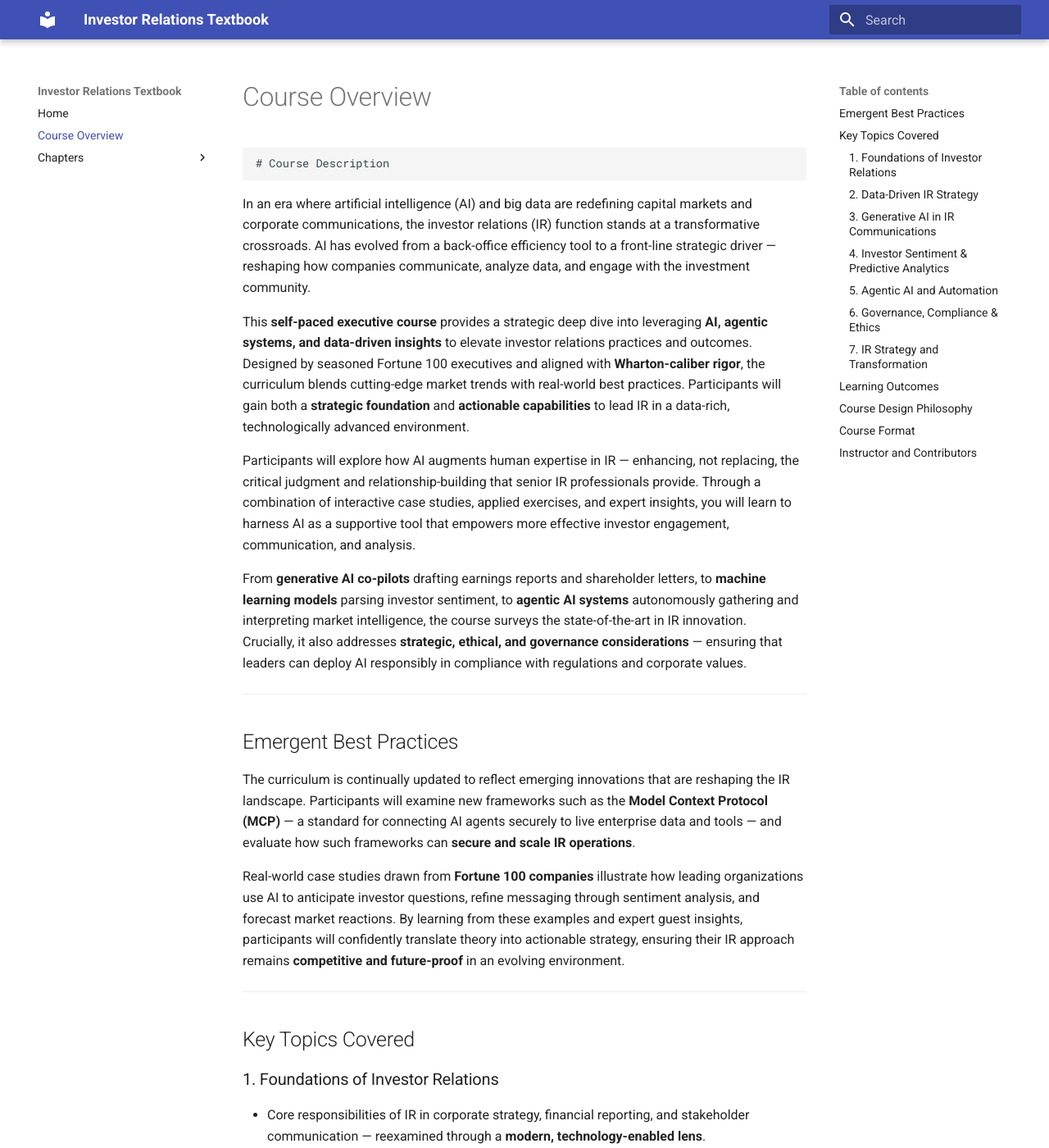
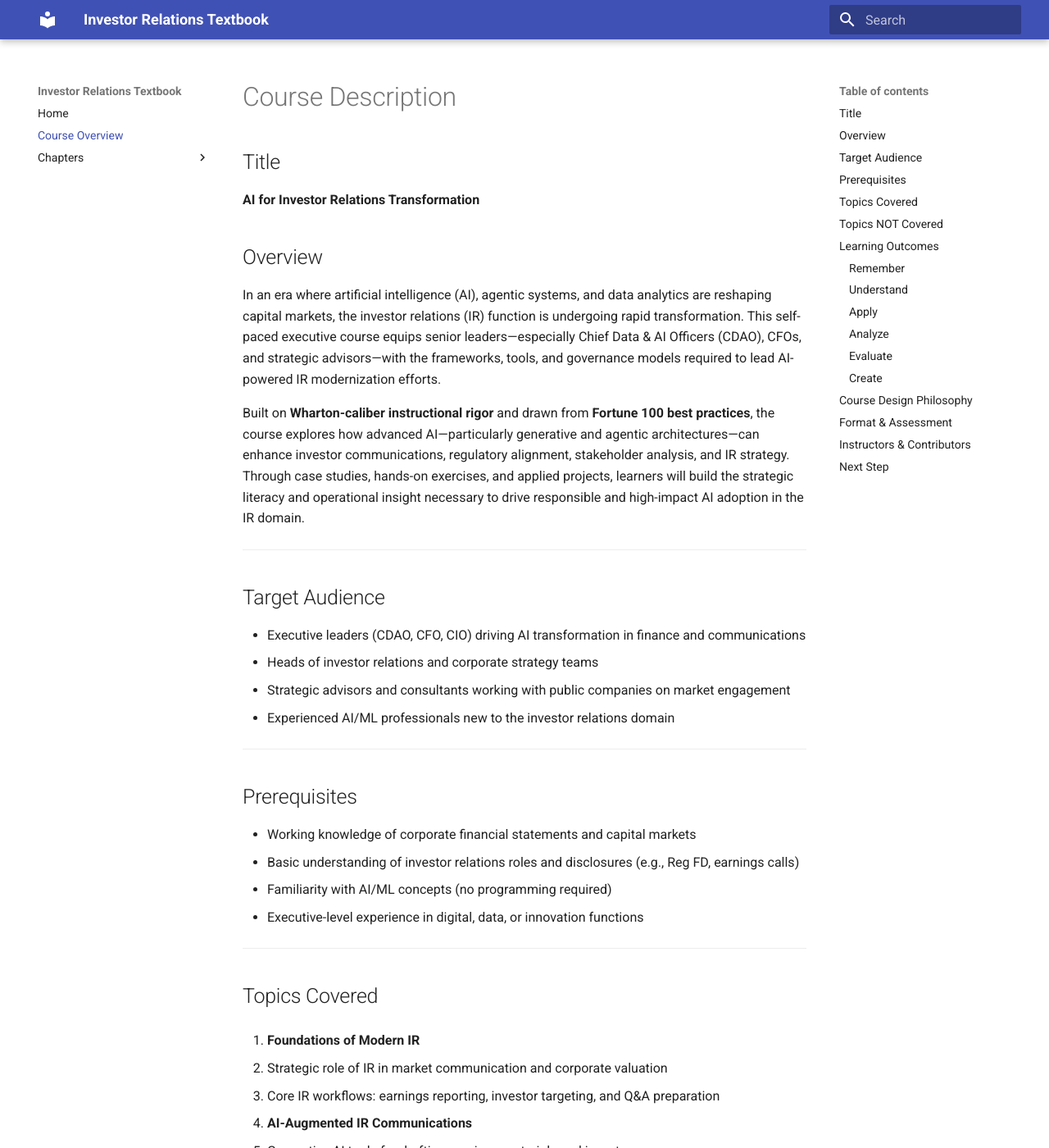
Before and after one commit to dberglu/ir-textbook, an MkDocs documentation site: the page built from docs/course-description.md, in a window 1280 px wide and 1400 px high. Shown: the whole window at 82% size. Built offline with MkDocs 1.6.1 and Material for MkDocs 9.7.7, drawn with Linux system fonts in a browser that asks for light colours; some of the changed text lies outside the part shown.

Commit message:
Update course-description.md with refined content and add .gitignore to exclude site folder

```diff
--- a/docs/course-description.md
+++ b/docs/course-description.md
@@ -1,107 +1,169 @@
-    # Course Description
+# Course Description
 
-In an era where artificial intelligence (AI) and big data are redefining capital markets and corporate communications, the investor relations (IR) function stands at a transformative crossroads. AI has evolved from a back-office efficiency tool to a front-line strategic driver — reshaping how companies communicate, analyze data, and engage with the investment community.
+## Title
 
-This **self-paced executive course** provides a strategic deep dive into leveraging **AI, agentic systems, and data-driven insights** to elevate investor relations practices and outcomes. Designed by seasoned Fortune 100 executives and aligned with **Wharton-caliber rigor**, the curriculum blends cutting-edge market trends with real-world best practices. Participants will gain both a **strategic foundation** and **actionable capabilities** to lead IR in a data-rich, technologically advanced environment.
+**AI for Investor Relations Transformation**
 
-Participants will explore how AI augments human expertise in IR — enhancing, not replacing, the critical judgment and relationship-building that senior IR professionals provide. Through a combination of interactive case studies, applied exercises, and expert insights, you will learn to harness AI as a supportive tool that empowers more effective investor engagement, communication, and analysis.
+## Overview
 
-From **generative AI co-pilots** drafting earnings reports and shareholder letters, to **machine learning models** parsing investor sentiment, to **agentic AI systems** autonomously gathering and interpreting market intelligence, the course surveys the state-of-the-art in IR innovation.
-Crucially, it also addresses **strategic, ethical, and governance considerations** — ensuring that leaders can deploy AI responsibly in compliance with regulations and corporate values.
+In an era where artificial intelligence (AI), agentic systems, and data analytics are reshaping capital markets, the investor relations (IR) function is undergoing rapid transformation. This self-paced executive course equips senior leaders—especially Chief Data & AI Officers (CDAO), CFOs, and strategic advisors—with the frameworks, tools, and governance models required to lead AI-powered IR modernization efforts.
+
+Built on **Wharton-caliber instructional rigor** and drawn from **Fortune 100 best practices**, the course explores how advanced AI—particularly generative and agentic architectures—can enhance investor communications, regulatory alignment, stakeholder analysis, and IR strategy. Through case studies, hands-on exercises, and applied projects, learners will build the strategic literacy and operational insight necessary to drive responsible and high-impact AI adoption in the IR domain.
 
 ---
 
-## Emergent Best Practices
+## Target Audience
 
-The curriculum is continually updated to reflect emerging innovations that are reshaping the IR landscape. Participants will examine new frameworks such as the **Model Context Protocol (MCP)** — a standard for connecting AI agents securely to live enterprise data and tools — and evaluate how such frameworks can **secure and scale IR operations**.
-
-Real-world case studies drawn from **Fortune 100 companies** illustrate how leading organizations use AI to anticipate investor questions, refine messaging through sentiment analysis, and forecast market reactions. By learning from these examples and expert guest insights, participants will confidently translate theory into actionable strategy, ensuring their IR approach remains **competitive and future-proof** in an evolving environment.
+* Executive leaders (CDAO, CFO, CIO) driving AI transformation in finance and communications
+* Heads of investor relations and corporate strategy teams
+* Strategic advisors and consultants working with public companies on market engagement
+* Experienced AI/ML professionals new to the investor relations domain
 
 ---
 
-## Key Topics Covered
+## Prerequisites
 
-### 1. Foundations of Investor Relations
-- Core responsibilities of IR in corporate strategy, financial reporting, and stakeholder communication — reexamined through a **modern, technology-enabled lens**.
+* Working knowledge of corporate financial statements and capital markets
+* Basic understanding of investor relations roles and disclosures (e.g., Reg FD, earnings calls)
+* Familiarity with AI/ML concepts (no programming required)
+* Executive-level experience in digital, data, or innovation functions
 
-### 2. Data-Driven IR Strategy
-- How the proliferation of data and analytics is transforming IR — from understanding algorithmic trading impacts to leveraging proprietary market data for investor targeting and narrative shaping.
+---
 
-### 3. Generative AI in IR Communications
-- Practical applications of AI co-pilots to assist in drafting press releases, earnings call scripts, Q&A preparation, and investor updates.
-- Best practices to ensure accuracy, tone, and compliance in AI-generated content.
+## Topics Covered
 
-### 4. Investor Sentiment & Predictive Analytics
-- Using AI for real-time sentiment analysis across media, social channels, and filings.
-- Applying machine learning models to predict investor behavior and market reactions — identifying early signals for activism, credit changes, or market inflection points.
+1. **Foundations of Modern IR**
 
-### 5. Agentic AI and Automation
-- Introduction to agent-based AI systems (AutoGPT-style tools) that autonomously collect insights from market and competitor data.
-- Understanding the Model Context Protocol (MCP) as a foundation for **secure, enterprise-grade AI orchestration**.
+   * Strategic role of IR in market communication and corporate valuation
+   * Core IR workflows: earnings reporting, investor targeting, and Q&A preparation
 
-### 6. Governance, Compliance & Ethics
-- Navigating the novel risks of AI in IR — from data privacy and Reg FD compliance to addressing AI “hallucinations” and bias.
-- Frameworks for responsible AI governance in sensitive communications.
+2. **AI-Augmented IR Communications**
 
-### 7. IR Strategy and Transformation
-- Developing a cohesive, AI-enabled IR strategy that aligns with company narrative and leadership objectives.
-- Securing executive buy-in, balancing quantitative insights with the human element, and structuring your IR function for sustained transformation.
+   * Generative AI tools for drafting earnings materials and investor memos
+   * Tone and compliance considerations for AI-generated content
+
+3. **Investor Sentiment & Predictive Analytics**
+
+   * Sentiment modeling from filings, media, and social channels
+   * Forecasting market responses to IR narratives
+
+4. **Agentic and Autonomous AI Systems**
+
+   * Agent orchestration for live data retrieval and briefing generation
+   * Model Context Protocol (MCP) as a secure AI integration standard
+
+5. **Data Governance and Compliance in IR**
+
+   * Regulatory frameworks including **Reg FD**, SOX, and their implications for AI-assisted disclosures
+   * Preventing selective disclosure through AI-generated content
+   * Managing risks such as AI hallucinations, bias, and drift in financial communications
+
+6. **AI Transformation Strategy for IR**
+
+   * IR operating model redesign and roadmap planning
+   * Talent, tooling, and governance alignment
+
+7. **C-Suite Communication and Change Management**
+
+   * Storytelling for data transformation in IR
+   * Building cross-functional buy-in for AI use in market-facing functions
+
+---
+
+## Topics NOT Covered
+
+* Deep learning architectures or model development
+* Proprietary algorithmic trading or high-frequency strategies
+* Securities law and financial auditing practices
+* Hands-on Python or programming-based AI implementation
+* Technical accounting or GAAP-focused instruction
 
 ---
 
 ## Learning Outcomes
 
-By the end of this course, participants will be able to:
+By the end of this course, learners will be able to:
 
-1. **Understand and Articulate**
-   Describe the fundamental role of investor relations in conveying corporate strategy and value — and explain how this role is evolving through AI and data-driven decision making.
+### **Remember**
 
-2. **Analyze**
-   Critically assess how AI and machine learning influence investor behavior, market volatility, and information flows, and infer the implications for corporate communication strategies.
+* List the strategic functions of a modern IR team
+* Identify key regulatory frameworks impacting IR (e.g., Reg FD, SOX)
+* Recall major types of institutional investors and their priorities
+* Name common AI tools used in investor communications
 
-3. **Apply**
-   Use data analytics techniques and AI tools in real-world IR scenarios — such as analyzing investor sentiment or automating report generation — to improve operational efficiency and strategic insight.
+### **Understand**
 
-4. **Evaluate**
-   Compare and evaluate different AI-driven IR strategies and technologies, weighing benefits against compliance, security, and ethical risks. Assess governance policies to ensure responsible AI use aligned with corporate and regulatory standards.
+* Explain how generative AI supports IR messaging and narrative consistency
+* Describe how algorithmic trading affects investor perception and timing of disclosures
+* Interpret key sentiment signals and engagement metrics
+* Summarize ethical risks in AI-assisted IR workflows
+* Explain how **Reg FD** governs public disclosures and why it’s critical in AI-generated communication
 
-5. **Assess and Synthesize**
-   Stay abreast of emerging innovations (e.g., agentic AI systems, MCP-based integrations) and synthesize these into your strategic framework for enhanced IR capabilities.
+### **Apply**
 
-6. **Create**
-   Develop a comprehensive **transformation roadmap** for integrating AI and data analytics into your organization’s IR program — setting objectives, identifying resources, and defining measurable outcomes to lead your firm’s IR transformation in the AI era.
+* Use GenAI tools to draft investor-ready documents with governance safeguards
+* Apply sentiment analysis to investor feedback, analyst reports, and social commentary
+* Build AI-enhanced dashboards to monitor investor engagement KPIs
+* Deploy AI assistants for summarizing financial data and Q&A prep
+
+### **Analyze**
+
+* Analyze the effectiveness of AI-generated investor narratives across channels
+* Examine AI vendor offerings for IR fit, risk, and regulatory alignment
+* Assess internal readiness for adopting agentic AI across IR touchpoints
+* Investigate data quality and bias in market analytics pipelines
+
+### **Evaluate**
+
+* Compare AI-driven IR strategies for shareholder reporting and perception management
+* Judge the risks of over-automation and hallucination in sensitive disclosures
+* Evaluate governance frameworks for responsible AI use in market communications
+* Evaluate vendor solutions and internal processes for their ability to **ensure Reg FD compliance**
+
+### **Create**
+
+* Design a transformation roadmap for AI-powered IR—including tech stack, workflows, and governance
+* Develop responsible AI policies aligned with IR regulations and brand reputation
+* Create an agent-enabled IR assistant prototype using an MCP-compliant architecture
+
+**Capstone Project:**
+Develop a comprehensive **AI-Enhanced IR Transformation Plan** that includes:
+
+* Strategic vision and transformation objectives
+* AI tooling architecture mapped against regulatory requirements (e.g., **Reg FD**, SOX)
+* Compliance protocols for reviewing and auditing AI outputs before public release
+* Governance model for responsible AI, including role-based review, escalation processes, and audit trails
+* Change enablement and C-suite alignment for secure rollout
 
 ---
 
 ## Course Design Philosophy
 
-This course is built around the **Bloom’s Taxonomy learning hierarchy**:
-
-| Level | Focus | Application in This Course |
-|:------|:-------|:----------------------------|
-| **Remember & Understand** | Comprehend the evolving role of IR and AI fundamentals. | Foundation modules and readings |
-| **Apply** | Use AI and analytics tools in realistic IR tasks. | Hands-on exercises and case labs |
-| **Analyze** | Deconstruct AI-driven communication strategies and outcomes. | Case studies and scenario discussions |
-| **Evaluate** | Critique ethical, compliance, and strategic implications. | Governance workshops and reflection tasks |
-| **Create** | Design an AI-enabled IR strategy and roadmap. | Final capstone project |
+| Bloom’s Level       | Instructional Strategy                            |
+| ------------------- | ------------------------------------------------- |
+| Remember/Understand | Multimedia lectures, foundational readings        |
+| Apply               | AI sandbox labs, prompt templates, guided tools   |
+| Analyze             | Case study deconstruction, sentiment deep dives   |
+| Evaluate            | Governance simulations, vendor solution critiques |
+| Create              | Capstone roadmap, IR AI implementation plans      |
 
 ---
 
-## Course Format
+## Format & Assessment
 
-- **Delivery:** Self-paced, online
-- **Audience:** Executive leaders and senior advisors (e.g., CFOs, CDAO/CIOs, IR heads) seeking to lead or advise AI-enabled IR transformation
-- **Modules:** 6–8 learning modules + applied capstone
-- **Assessment:** Reflection prompts, applied analytics tasks, and strategic roadmap design
-- **Certificate:** Issued upon completion demonstrating applied mastery in *AI for Investor Relations Transformation*
+* **Delivery:** 100% self-paced, asynchronous online
+* **Modules:** 6–8 modules + 1 capstone project
+* **Assessments:** Reflection prompts, AI labs, case study analyses, roadmap presentation
+* **Credential:** Certificate of completion verifying AI-in-IR strategic fluency
 
 ---
 
-## Instructor and Contributors
+## Instructors & Contributors
 
-Developed by senior AI and IR executives with experience at leading Fortune 100 corporations and top advisory firms.
-Guest contributors include practitioners from leading financial data providers, academic researchers, and innovation experts.
+Instruction by senior AI, IR, and capital markets leaders from Fortune 100 enterprises, top-tier advisory firms, and major academic institutions. Guest contributions from AI governance experts, GenAI builders, and regulatory advisors.
 
 ---
 
-*© 2025 Intelligent Textbook Series. All rights reserved.*
+## Next Step
+
+This course is part of the **Intelligent Textbook Series** and ready for learning graph generation. Add to `mkdocs.yml` after the `about.md` entry for full navigation integration.
```
Also changed, not shown: 1 other file.
